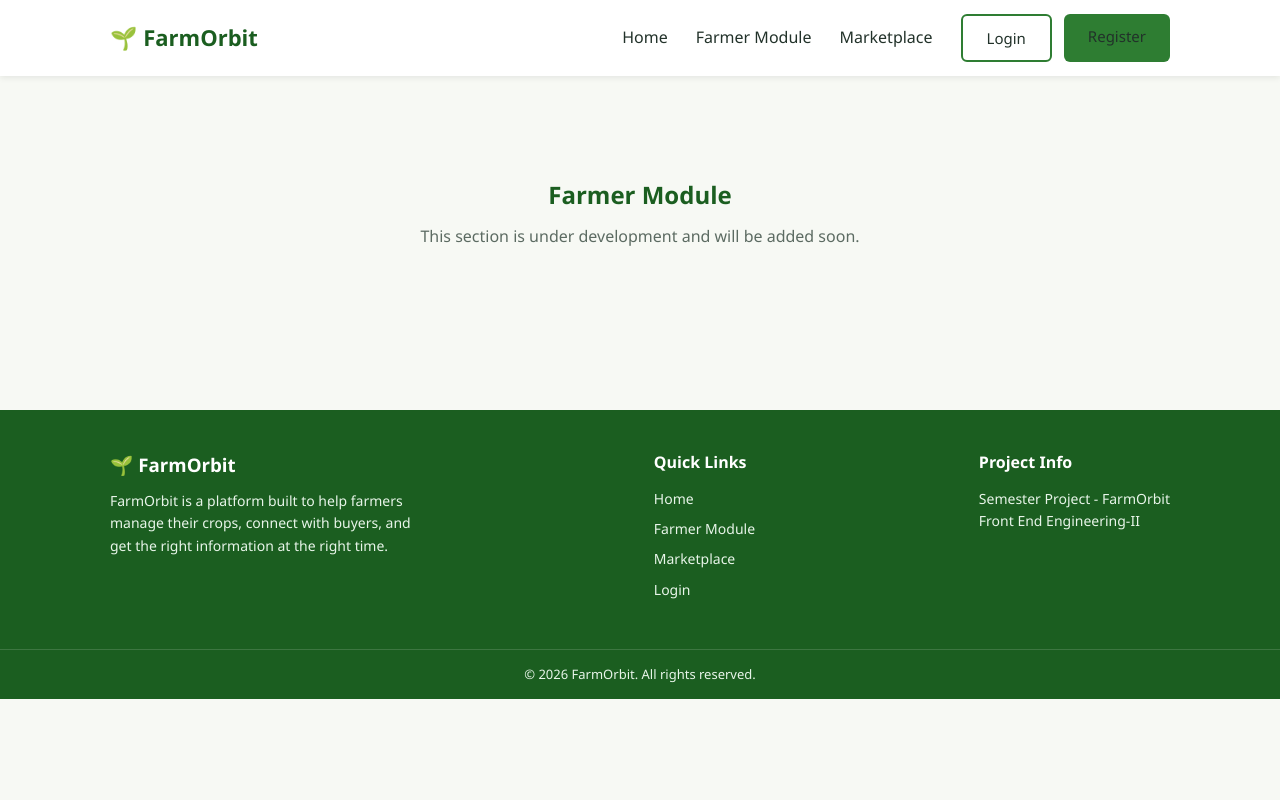
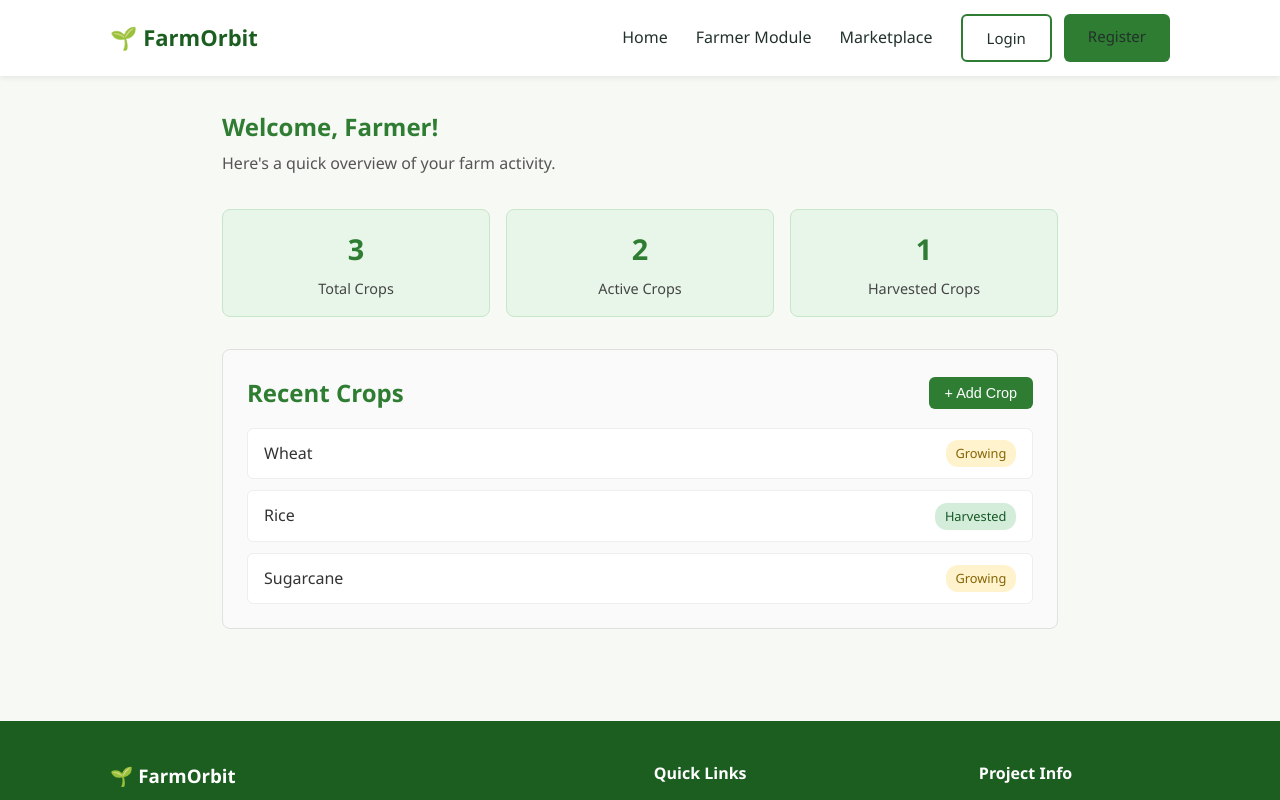
Before and after one commit to kalraananya2007-source/FarmOrbit, a React (Vite) app: page /farmer in a window 1280 px wide. Shown: the top 800 px of the page. Built offline with nearby package versions, Linux system fonts and the light colour scheme.

Commit message:
create basic farmer module dashboard

```diff
--- a/src/App.jsx
+++ b/src/App.jsx
@@ -3,6 +3,7 @@ import Navbar from './components/Navbar';
 import Footer from './components/Footer';
 import Home from './pages/Home';
 import ComingSoon from './pages/ComingSoon';
+import Farmer from './components/farmer';
 
 function App() {
   return (
@@ -13,7 +14,7 @@ function App() {
         <Route path="/" element={<Home />} />
 
         {/* Placeholder routes - teammates will replace these with real pages */}
-        <Route path="/farmer" element={<ComingSoon pageName="Farmer Module" />} />
+        <Route path="/farmer" element={<Farmer />} />
         <Route path="/marketplace" element={<ComingSoon pageName="Marketplace" />} />
         <Route path="/login" element={<ComingSoon pageName="Login" />} />
         <Route path="/register" element={<ComingSoon pageName="Register" />} />
--- a/src/components/farmer.css
+++ b/src/components/farmer.css
@@ -0,0 +1,116 @@
+.farmer-container {
+  padding: 2rem;
+  max-width: 900px;
+  margin: 0 auto;
+  font-family: inherit;
+}
+
+/* Welcome section */
+.farmer-welcome h1 {
+  color: #2e7d32;
+  margin-bottom: 0.3rem;
+}
+
+.farmer-welcome p {
+  color: #555;
+  margin-bottom: 2rem;
+}
+
+/* Stats section */
+.farmer-stats {
+  display: flex;
+  gap: 1rem;
+  margin-bottom: 2rem;
+  flex-wrap: wrap;
+}
+
+.stat-card {
+  flex: 1;
+  min-width: 140px;
+  background-color: #e8f5e9;
+  border: 1px solid #c8e6c9;
+  border-radius: 8px;
+  padding: 1rem;
+  text-align: center;
+}
+
+.stat-card h2 {
+  color: #2e7d32;
+  font-size: 1.8rem;
+  margin-bottom: 0.3rem;
+}
+
+.stat-card p {
+  color: #444;
+  font-size: 0.9rem;
+}
+
+/* Recent crops section */
+.farmer-recent-crops {
+  background-color: #fafafa;
+  border: 1px solid #e0e0e0;
+  border-radius: 8px;
+  padding: 1.5rem;
+}
+
+.recent-crops-header {
+  display: flex;
+  justify-content: space-between;
+  align-items: center;
+  margin-bottom: 1rem;
+}
+
+.recent-crops-header h2 {
+  color: #2e7d32;
+}
+
+.add-crop-btn {
+  background-color: #2e7d32;
+  color: white;
+  border: none;
+  padding: 0.5rem 1rem;
+  border-radius: 6px;
+  cursor: pointer;
+  font-size: 0.9rem;
+}
+
+.add-crop-btn:hover {
+  background-color: #256428;
+}
+
+.crop-list {
+  display: flex;
+  flex-direction: column;
+  gap: 0.7rem;
+}
+
+.crop-card {
+  display: flex;
+  justify-content: space-between;
+  align-items: center;
+  background: white;
+  border: 1px solid #eee;
+  border-radius: 6px;
+  padding: 0.7rem 1rem;
+}
+
+.crop-name {
+  font-weight: 500;
+  color: #333;
+}
+
+.crop-status {
+  font-size: 0.8rem;
+  padding: 0.2rem 0.6rem;
+  border-radius: 12px;
+}
+
+.crop-status.growing {
+  background-color: #fff3cd;
+  color: #856404;
+}
+
+.crop-status.harvested {
+  background-color: #d4edda;
+  color: #155724;
+}
--- a/src/components/farmer.jsx
+++ b/src/components/farmer.jsx
@@ -0,0 +1,62 @@
+ //testing the commit
+ import "./farmer.css";
+
+function Farmer() {
+  // Dummy crop data for now (Step 1 only — no real data/backend yet)
+  const recentCrops = [
+    { id: 1, name: "Wheat", status: "Growing" },
+    { id: 2, name: "Rice", status: "Harvested" },
+    { id: 3, name: "Sugarcane", status: "Growing" },
+  ];
+
+  return (
+    <div className="farmer-container">
+      {/* Welcome Section */}
+      <section className="farmer-welcome">
+        <h1>Welcome, Farmer!</h1>
+        <p>Here's a quick overview of your farm activity.</p>
+      </section>
+
+      {/* Stats Section */}
+      <section className="farmer-stats">
+        <div className="stat-card">
+          <h2>3</h2>
+          <p>Total Crops</p>
+        </div>
+        <div className="stat-card">
+          <h2>2</h2>
+          <p>Active Crops</p>
+        </div>
+        <div className="stat-card">
+          <h2>1</h2>
+          <p>Harvested Crops</p>
+        </div>
+      </section>
+
+      {/* Recent Crops Section */}
+      <section className="farmer-recent-crops">
+        <div className="recent-crops-header">
+          <h2>Recent Crops</h2>
+          <button className="add-crop-btn">+ Add Crop</button>
+        </div>
+
+        <div className="crop-list">
+          {recentCrops.map((crop) => (
+            <div className="crop-card" key={crop.id}>
+              <span className="crop-name">{crop.name}</span>
+              <span
+                className={`crop-status ${
+                  crop.status === "Growing" ? "growing" : "harvested"
+                }`}
+              >
+                {crop.status}
+              </span>
+            </div>
+          ))}
+        </div>
+      </section>
+    </div>
+  );
+}
+
+export default Farmer;
```
